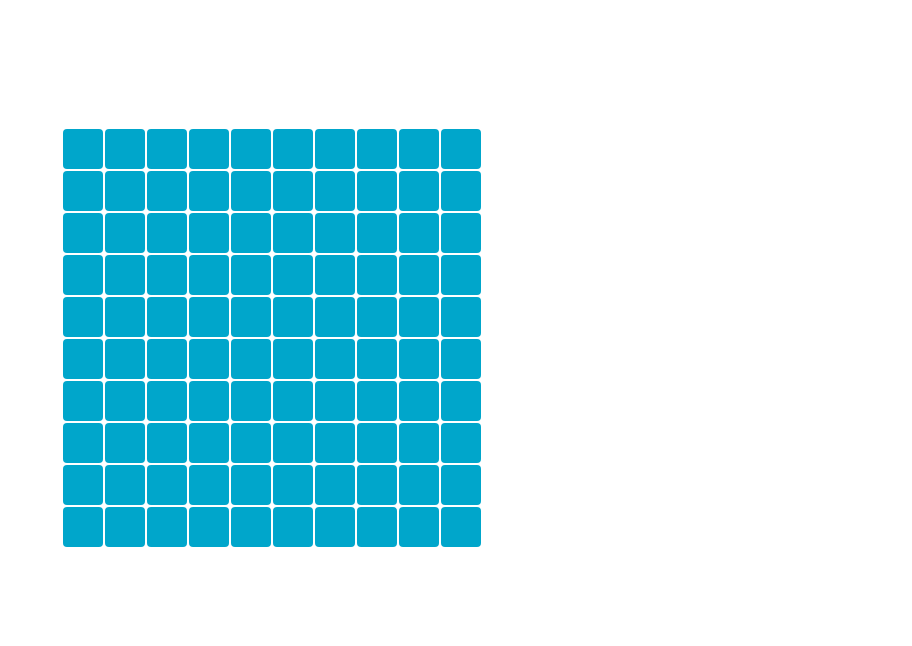
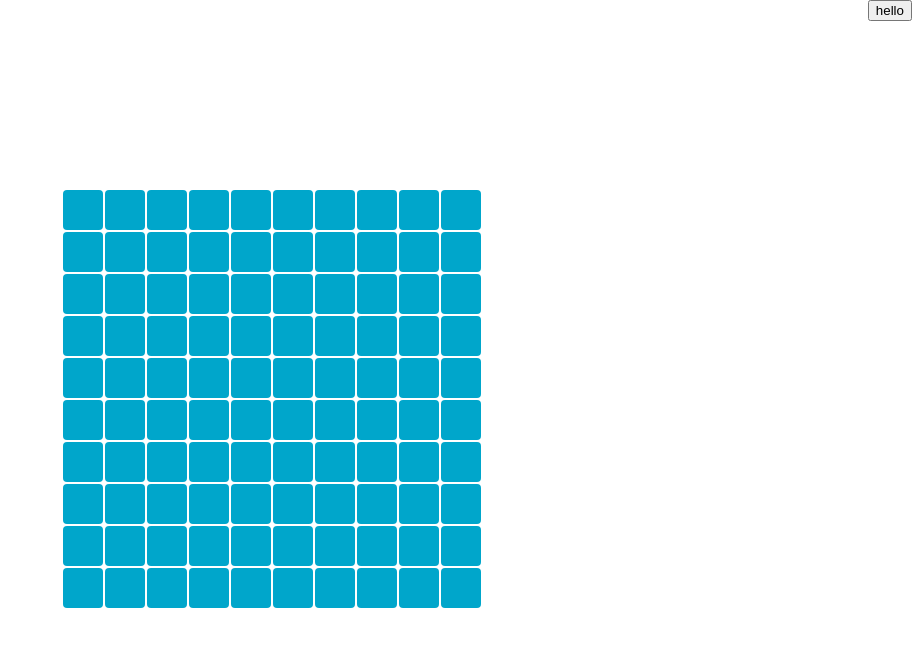
Before and after one commit to kevin-cho/minesweeper, a React (Create React App) app: page / in a window 1280 px wide. Shown: the top 646 px of the page, without its empty margins (368-1280 px from the left). Built offline with nearby package versions, Linux system fonts and the light colour scheme.

Commit message:
Add themes for light/dark mode

```diff
--- a/public/index.html
+++ b/public/index.html
@@ -1,5 +1,5 @@
 <!DOCTYPE html>
-<html lang="en">
+<html lang="en" style="height: 100%;">
   <head>
     <meta charset="utf-8" />
     <link rel="icon" href="%PUBLIC_URL%/favicon.ico" />
--- a/src/App.tsx
+++ b/src/App.tsx
@@ -1,11 +1,30 @@
-import './App.css';
+import styled, { ThemeProvider } from 'styled-components';
+import { lightTheme, darkTheme } from './theme';
+import { GlobalStyles } from './global';
 import Board from './components/Board';
+import { useTheme } from './hooks/useTheme';
+
+const ToggleButton = styled.button`
+  position: absolute;
+  top: 0;
+  right: 0;
+`;
 
 function App() {
+  const [theme, toggleTheme, componentMounted] = useTheme();
+
+  if (!componentMounted) {
+    return <div />;
+  }
+
   return (
-    <div className="App">
-      <Board rows={10} cols={10} mineCount={10} />
-    </div>
+    <ThemeProvider theme={theme === 'light' ? lightTheme : darkTheme}>
+      <>
+        <GlobalStyles />
+        <ToggleButton onClick={toggleTheme}>hello</ToggleButton>
+        <Board rows={10} cols={10} mineCount={10} />
+      </>
+    </ThemeProvider>
   );
 }
 
--- a/src/components/Board/index.tsx
+++ b/src/components/Board/index.tsx
@@ -5,7 +5,6 @@ import Cell from '../Cell';
 
 const Container = styled.div`
   display: inline-block;
-  margin-top: 10%;
 `;
 
 const Row = styled.div`
--- a/src/components/Cell/index.tsx
+++ b/src/components/Cell/index.tsx
@@ -12,10 +12,9 @@ const StyledCell = styled.div`
   display: flex;
   justify-content: center;
   align-items: center;
-  color: white;
   font-weight: bold;
 
-  transition: all 0.3s ease;
+  transition: all 0.25s ease;
   background-color: #00a6cb;
   :hover {
     background-color: #1f7eac;
--- /dev/null
+++ b/src/global.js
@@ -0,0 +1,23 @@
+import { createGlobalStyle } from 'styled-components';
+
+export const GlobalStyles = createGlobalStyle`
+  *,
+  *::after,
+  *::before {
+    box-sizing: border-box;
+  }
+
+  body {
+    align-items: center;
+    background: ${({ theme }) => theme.background};
+    color: ${({ theme }) => theme.text};
+    display: flex;
+    flex-direction: column;
+    justify-content: center;
+    height: 100vh;
+    margin: 0;
+    padding: 0;
+    font-family: BlinkMacSystemFont, -apple-system, 'Segoe UI', Roboto, Helvetica, Arial, sans-serif;
+    transition: all 0.25s linear;
+  }
+`;
--- /dev/null
+++ b/src/hooks/useTheme.ts
@@ -0,0 +1,27 @@
+import { useEffect, useState } from 'react';
+
+export const useTheme = (): [string, () => void, boolean] => {
+  const [theme, setTheme] = useState('light');
+  const [componentMounted, setComponentMounted] = useState(false);
+
+  const setMode = (mode: string) => {
+    window.localStorage.setItem('theme', mode)
+    setTheme(mode)
+  };
+
+  const toggleTheme = () => {
+    setMode(theme === 'light' ? 'dark' : 'light');
+  };
+
+  useEffect(() => {
+    const localTheme = window.localStorage.getItem('theme');
+    if (localTheme) {
+      setTheme(localTheme);
+    } else {
+      setMode('light');
+    }
+    setComponentMounted(true);
+  }, []);
+
+  return [theme, toggleTheme, componentMounted];
+};
--- /dev/null
+++ b/src/theme.js
@@ -0,0 +1,9 @@
+export const lightTheme = {
+  background: '#fff',
+  text: '#fff',
+};
+
+export const darkTheme = {
+  background: '#222',
+  text: '#222',
+};
```
